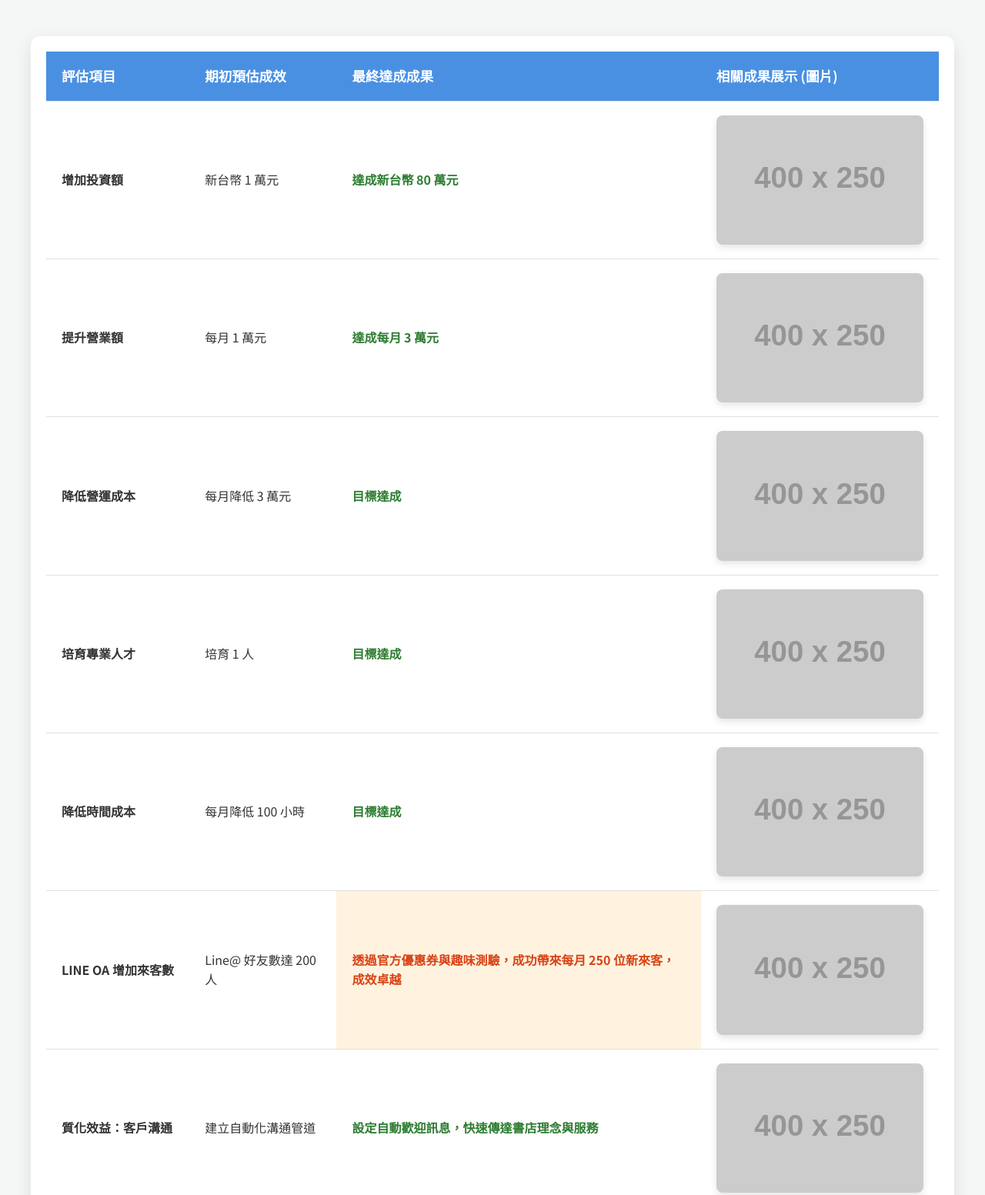
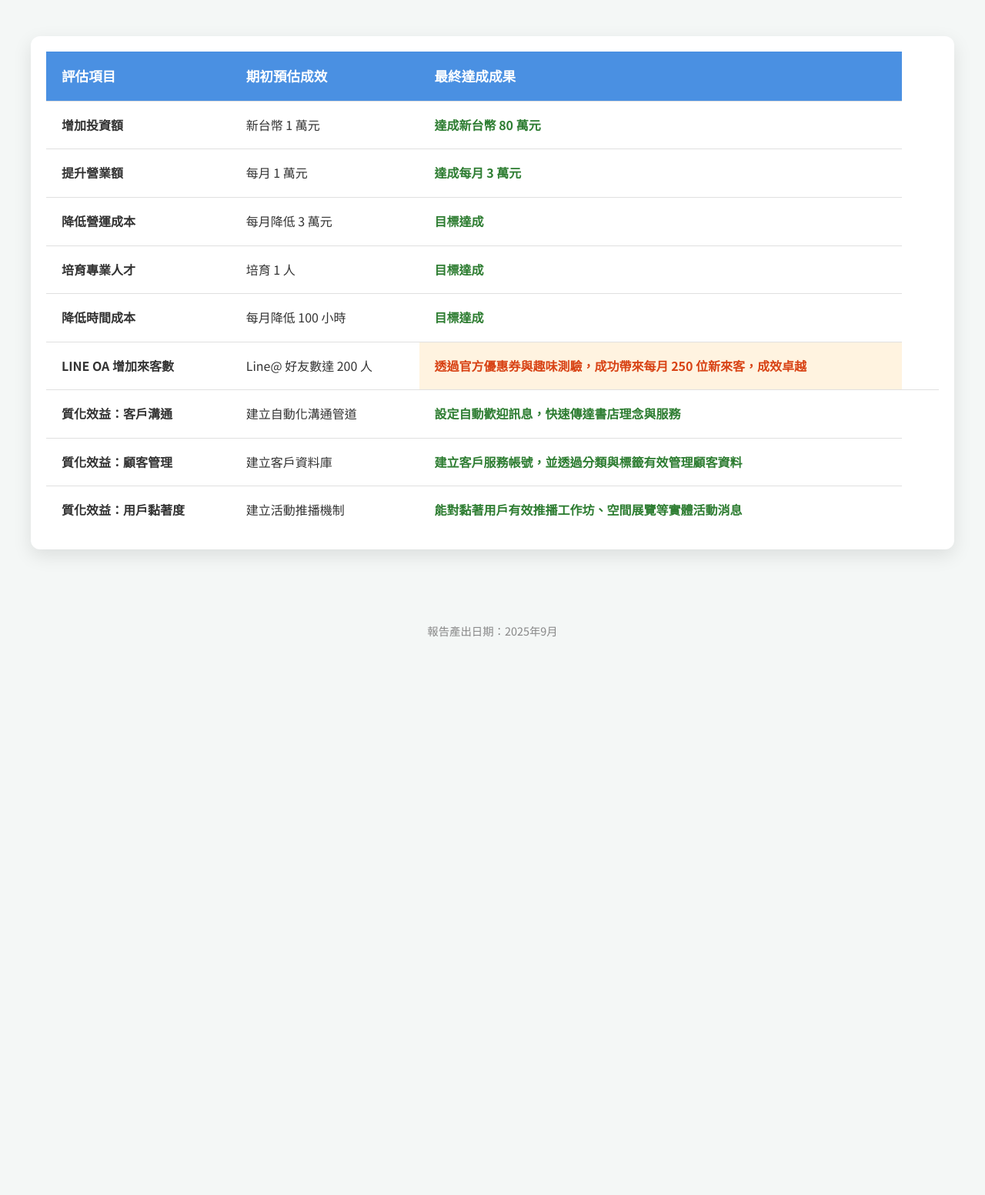
Before and after one commit to nnr01206/final-report, a plain HTML site: page index.html in a window 1280 px wide. Shown: the part 220-1773 px from the top of the page at 77% size. After the commit the page ends 1086 px from the top, so only its background shows below. Drawn offline with Linux system fonts and the light colour scheme; placeholder pictures from the web are drawn by us.

Commit message:
Update index.html

```diff
--- a/index.html
+++ b/index.html
@@ -21,7 +21,6 @@
                         <th>評估項目</th>
                         <th>期初預估成效</th>
                         <th>最終達成成果</th>
-                        <th>相關成果展示 (圖片)</th>
                     </tr>
                 </thead>
                 <tbody>
@@ -29,50 +28,30 @@
                         <td data-label="評估項目"><strong>增加投資額</strong></td>
                         <td data-label="期初預估成效">新台幣 1 萬元</td>
                         <td data-label="最終達成成果" class="success">達成新台幣 80 萬元</td>
-                        <td data-label="相關成果展示">
-                            <div class="image-container">
-                                <img src="https://via.placeholder.com/400x250/E8F5E9/333333?text=投資效益分析圖" alt="投資效益分析圖">
-                            </div>
                         </td>
                     </tr>
                     <tr>
                         <td data-label="評估項目"><strong>提升營業額</strong></td>
                         <td data-label="期初預估成效">每月 1 萬元</td>
                         <td data-label="最終達成成果" class="success">達成每月 3 萬元</td>
-                        <td data-label="相關成果展示">
-                             <div class="image-container">
-                                <img src="https://via.placeholder.com/400x250/E3F2FD/333333?text=營業額成長曲線" alt="營業額成長曲線圖">
-                            </div>
-                        </td>
+                            </td>
                     </tr>
                     <tr>
                         <td data-label="評估項目"><strong>降低營運成本</strong></td>
                         <td data-label="期初預估成效">每月降低 3 萬元</td>
                         <td data-label="最終達成成果" class="success">目標達成</td>
-                        <td data-label="相關成果展示">
-                             <div class="image-container">
-                                <img src="https://via.placeholder.com/400x250/FBE9E7/333333?text=成本結構優化表" alt="成本結構優化表">
-                            </div>
                         </td>
                     </tr>
                     <tr>
                         <td data-label="評估項目"><strong>培育專業人才</strong></td>
                         <td data-label="期初預估成效">培育 1 人</td>
                         <td data-label="最終達成成果" class="success">目標達成</td>
-                        <td data-label="相關成果展示">
-                             <div class="image-container">
-                                <img src="https://via.placeholder.com/400x250/EDE7F6/333333?text=人才培訓證書" alt="人才培訓紀錄">
-                            </div>
                         </td>
                     </tr>
                     <tr>
                         <td data-label="評估項目"><strong>降低時間成本</strong></td>
                         <td data-label="期初預估成效">每月降低 100 小時</td>
                         <td data-label="最終達成成果" class="success">目標達成</td>
-                        <td data-label="相關成果展示">
-                             <div class="image-container">
-                                <img src="https://via.placeholder.com/400x250/FFFDE7/333333?text=工時效率對比圖" alt="工時效率對比圖">
-                            </div>
                         </td>
                     </tr>
                     <tr>
@@ -80,39 +59,24 @@
                         <td data-label="期初預估成效">Line@ 好友數達 200 人</td>
                         <td data-label="最終達成成果" class="highlight">透過官方優惠券與趣味測驗，成功帶來每月 250 位新來客，成效卓越</td>
                         <td data-label="相關成果展示">
-                             <div class="image-container">
-                                <img src="https://via.placeholder.com/400x250/C8E6C9/333333?text=LINE+OA+後台數據" alt="LINE OA 後台數據截圖">
-                            </div>
                         </td>
                     </tr>
                     <tr>
                         <td data-label="評估項目"><strong>質化效益：客戶溝通</strong></td>
                         <td data-label="期初預估成效">建立自動化溝通管道</td>
                         <td data-label="最終達成成果" class="success">設定自動歡迎訊息，快速傳達書店理念與服務</td>
-                        <td data-label="相關成果展示">
-                             <div class="image-container">
-                                <img src="https://via.placeholder.com/400x250/B3E5FC/333333?text=歡迎訊息示意圖" alt="LINE OA 歡迎訊息示意圖">
-                            </div>
                         </td>
                     </tr>
                      <tr>
                         <td data-label="評估項目"><strong>質化效益：顧客管理</strong></td>
                         <td data-label="期初預估成效">建立客戶資料庫</td>
                         <td data-label="最終達成成果" class="success">建立客戶服務帳號，並透過分類與標籤有效管理顧客資料</td>
-                        <td data-label="相關成果展示">
-                             <div class="image-container">
-                                <img src="https://via.placeholder.com/400x250/FFCDD2/333333?text=客戶標籤管理介面" alt="客戶標籤管理介面截圖">
-                            </div>
                         </td>
                     </tr>
                      <tr>
                         <td data-label="評估項目"><strong>質化效益：用戶黏著度</strong></td>
                         <td data-label="期初預估成效">建立活動推播機制</td>
                         <td data-label="最終達成成果" class="success">能對黏著用戶有效推播工作坊、空間展覽等實體活動消息</td>
-                        <td data-label="相關成果展示">
-                             <div class="image-container">
-                                <img src="https://via.placeholder.com/400x250/D1C4E9/333333?text=實體活動照片" alt="書店實體活動照片">
-                            </div>
                         </td>
                     </tr>
                 </tbody>
```
